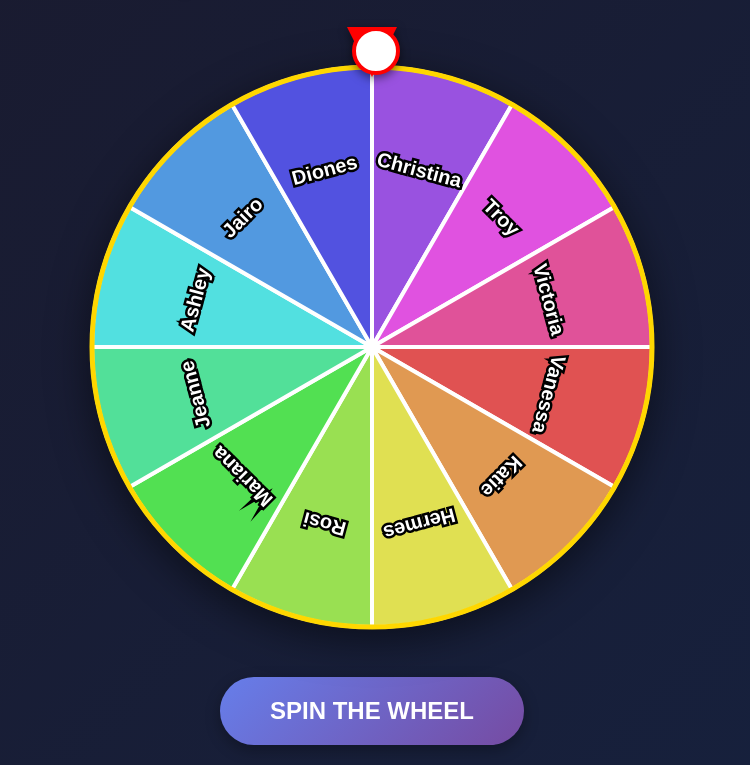
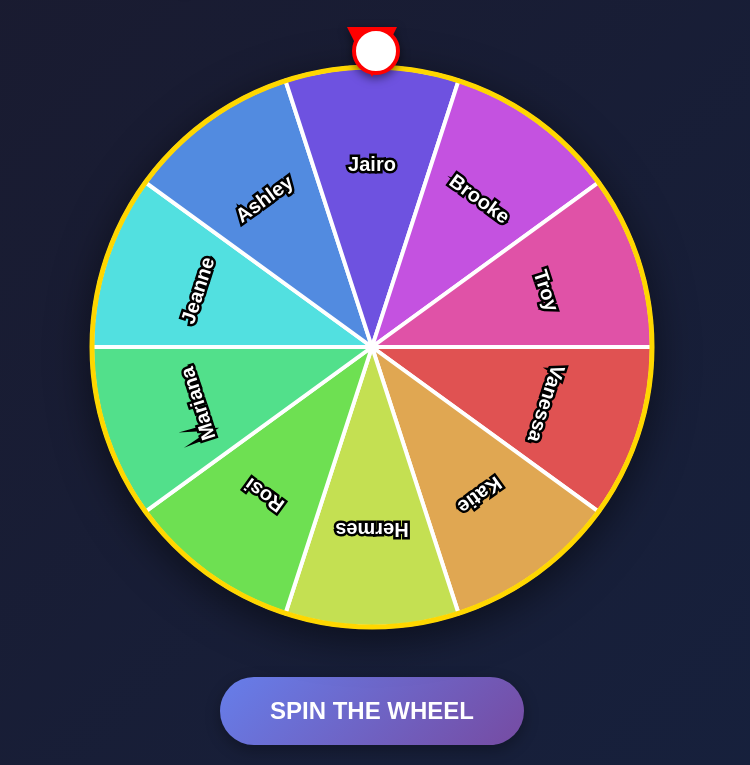
Before and after one commit to twhite1700/team-wheel, a plain HTML site: page index.html in a window 1280 px wide. Shown: the part 58-823 px from the top of the page, without its empty margins (268-1018 px from the left). Drawn offline with Linux system fonts and the light colour scheme.

Commit message:
Update index.html

```diff
--- a/index.html
+++ b/index.html
@@ -97,7 +97,7 @@
     <button id="spinBtn" onclick="spin()">SPIN THE WHEEL</button>
 
     <script>
-        const teamMembers = ["Vanessa", "Katie", "Hermes", "Rosi", "Mariana", "Jeanne", "Ashley", "Jairo", "Diones", "Christina", "Troy", "Victoria"];
+        const teamMembers = ["Vanessa", "Katie", "Hermes", "Rosi", "Mariana", "Jeanne", "Ashley", "Jairo", "Brooke", "Troy"];
 
         const canvas = document.getElementById('wheelCanvas');
         const ctx = canvas.getContext('2d');
```
